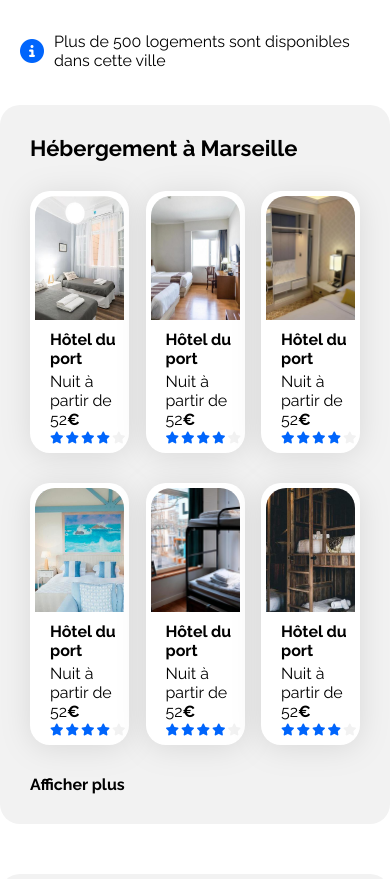
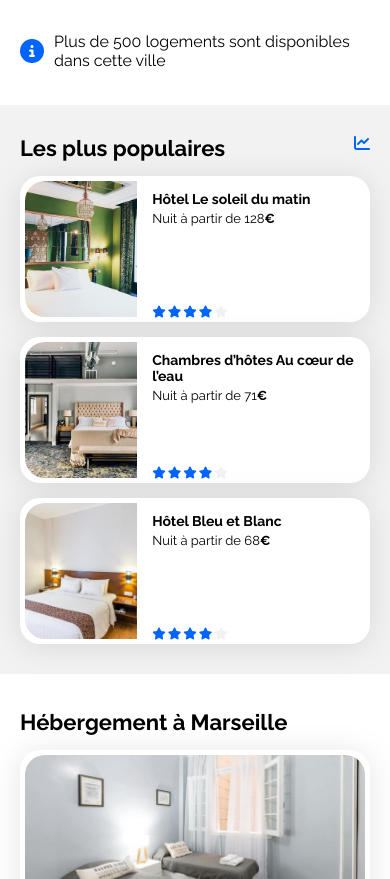
Before and after one commit to SimonGallien/OC_Projet_2, a plain HTML site: page index.html in a window 390 px wide. Shown: the part 519-1398 px from the top of the page. Drawn offline with Linux system fonts and the light colour scheme.

Commit message:
Partie Hebergement & Populaires responsive en desktop/tablette/mobile

```diff
--- a/css/style.css
+++ b/css/style.css
@@ -572,16 +572,6 @@ footer {
         color:white;
     }
 
-    /* .button-search {
-        width: 132px;
-        background-color: var(--main-color);
-        color: white;
-        border-top-right-radius: 10px;
-        border-bottom-right-radius: 10px;
-        border: 0.1px solid var(--main-color);
-        font-size: 18px;
-    } */
-
     /****** Filter ******/
     .filter {
         width: 100%;
@@ -598,6 +588,58 @@ footer {
         width: 48%;
     }
 
+    /****** Sections Populaires & Hébergement ******/
+    .hebergements-and-populaires section {
+        background-color:#fff;
+        border-radius: 0px;
+        padding: 0;
+        margin: 0;
+    }
+
+    .hebergements-and-populaires {
+        flex-direction: column-reverse;
+    }
+
+    .hebergements-and-populaires .populaires{
+        background-color: var(--main-bg-color);
+        padding: 30px 20px 30px 20px;
+        margin-bottom: 15px;
+    }
+
+    .hebergements-line {
+        margin: 0;
+        padding: 0;
+    }
+
+    .hebergements-and-populaires .hebergements{
+        padding: 20px;
+        /* margin-bottom: 15px; */
+    }
+
+    .hebergements-line, .populaires-cards {
+        flex-direction: column;
+    }
+
+    .hebergements-and-populaires a {
+        width: 100%;
+    }
+
+    .hebergements .section-title {
+        margin-bottom: 0px;
+    }
+
+    .hebergement-plus {
+        margin-top:15px;
+    }
+
+    .populaires .card {
+        margin-top: 15px;
+    }
+
+    .card {
+        margin-top: 15px;
+    }
+
     /****** Footer ******/
     footer {
         flex-direction: column;
```
Also changed, not shown: index.html (+0 -1 lines).
